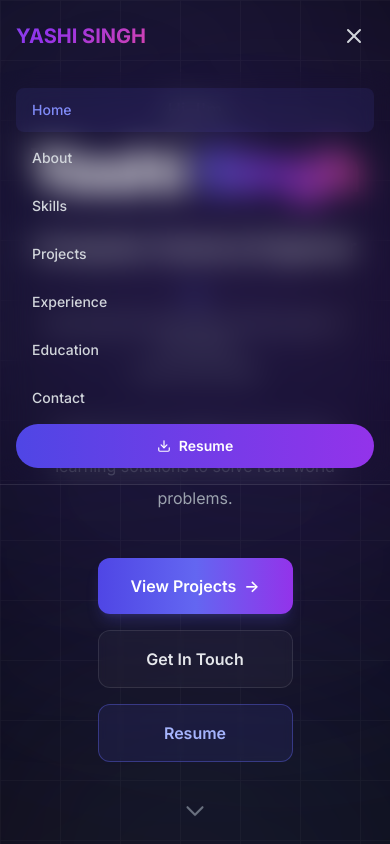
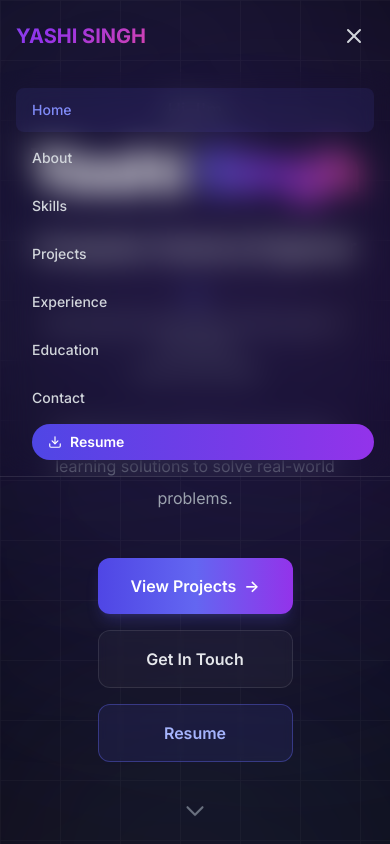
Before and after one commit to yashi1026/Portfolio, a Next.js app: page / in a window 390 px wide. Both pictures are taken after a click on the button 354 px from the left and 36 px from the top of the page. Shown: the top 844 px of the page. Built offline with nearby package versions, Linux system fonts and the light colour scheme.

Commit message:
Refactor Navbar component for improved structure

```diff
--- a/src/components/portfolio/Navbar.tsx
+++ b/src/components/portfolio/Navbar.tsx
@@ -133,10 +133,10 @@ export default function Navbar() {
               </button>
             ))}
             <a
-              href="/Yashi_Resume.pdf"
-              download
-              className="flex items-center justify-center space-x-2 mt-3 bg-gradient-to-r from-indigo-600 to-purple-600 text-white px-4 py-3 rounded-full text-sm font-semibold"
-            >
+  href="/Yashi_Resume.pdf"
+  download
+  className="ml-4 flex items-center space-x-2 bg-gradient-to-r from-indigo-600 to-purple-600 text-white px-4 py-2 rounded-full text-sm font-semibold"
+>
               <svg xmlns="http://www.w3.org/2000/svg" width="14" height="14" viewBox="0 0 24 24" fill="none" stroke="currentColor" strokeWidth="2" strokeLinecap="round" strokeLinejoin="round">
                 <path d="M12 15V3" /><path d="M21 15v4a2 2 0 0 1-2 2H5a2 2 0 0 1-2-2v-4" /><path d="m7 10 5 5 5-5" />
               </svg>
```
